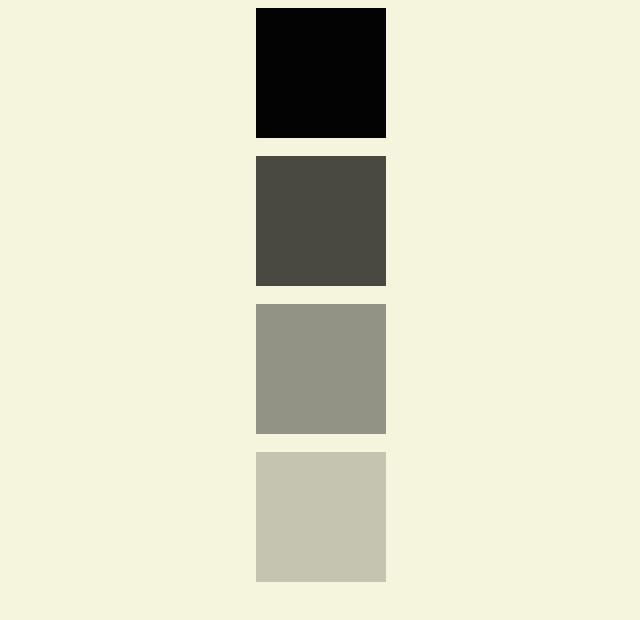
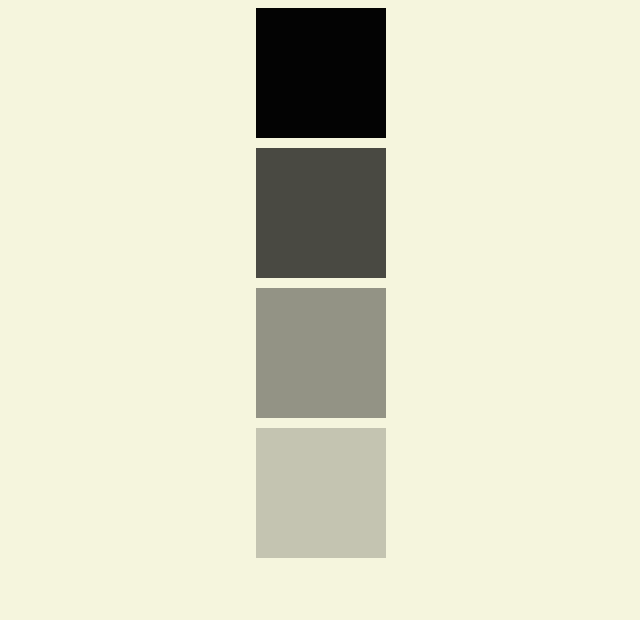
Before and after one commit to rodakasia/css-kwadraty-przezroczyste, a plain HTML site: page index.html in a window 1280 px wide. Shown: the whole page, without its empty margins (319-959 px from the left). Drawn offline with Linux system fonts and the light colour scheme.

Commit message:
Korekta kodu styli

```diff
--- a/css/style.css
+++ b/css/style.css
@@ -4,6 +4,9 @@ body {
 div {
     height: 130px;
     width: 130px;
+    margin-left: auto;
+    margin-right: auto;
+    margin-bottom: 10px;
 }
 #czarny {
     background-color: rgba(0,0,0,99%);
@@ -17,7 +20,3 @@ div {
 #siwy {
     background-color: rgba(0,0,0,20%);
 }
-div {
-    margin-left: auto;
-    margin-right: auto;
-}
--- a/index.html
+++ b/index.html
@@ -9,9 +9,9 @@
 </head>
 <body>
 
-<div id="czarny"></div><br>
-<div id="grafit"></div><br>
-<div id="szary"></div><br>
+<div id="czarny"></div>
+<div id="grafit"></div>
+<div id="szary"></div>
 <div id="siwy"></div>
 
 </body>
```
